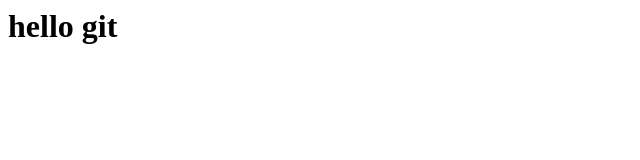
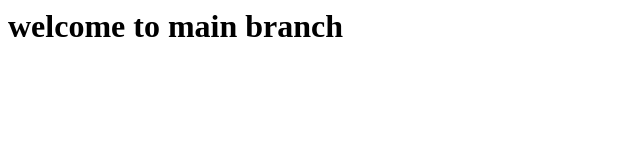
Before and after one commit to zoya-khann/devops, a plain HTML site: page index.html in a window 1280 px wide. Shown: the whole page, without its empty margins (0-640 px from the left). Drawn offline with Linux system fonts and the light colour scheme.

Commit message:
updated main branch

```diff
--- a/index.html
+++ b/index.html
@@ -1 +1 @@
-<html><body><h1>hello git</h1></body></html>
+<html><body><h1>welcome to main branch</h1></body></html>
```
